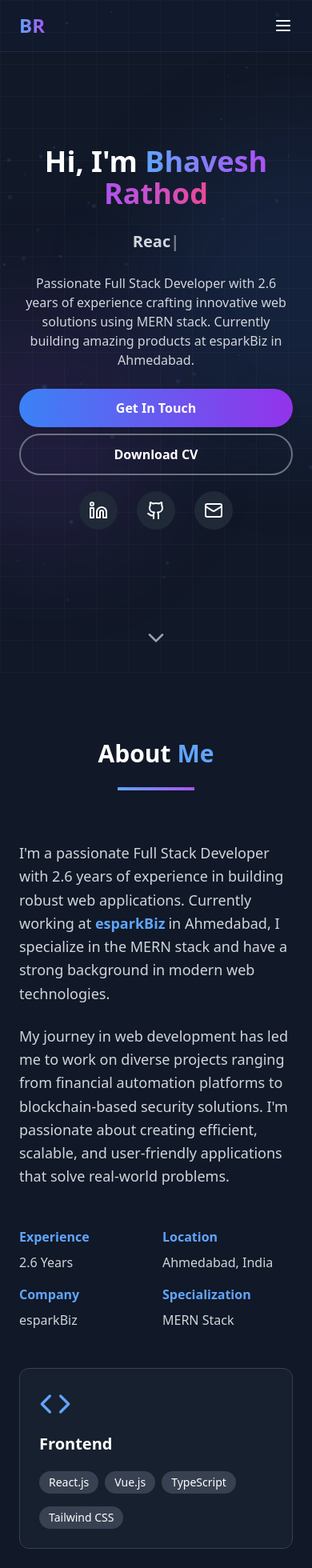
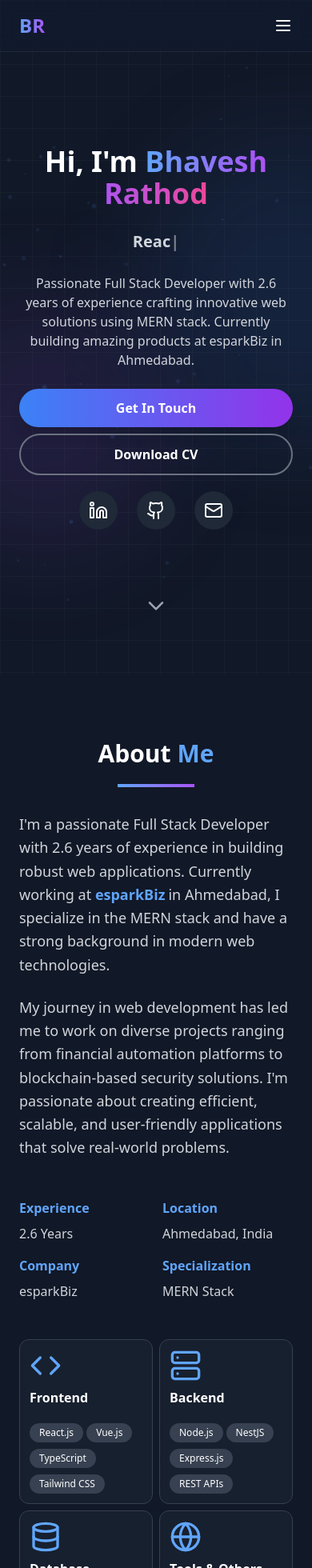
Before and after one commit to RathodBh/portfolio, a React (Vite) app: page / in a window 390 px wide. Shown: the top 1960 px of the page at 80% size. Built offline with nearby package versions, Linux system fonts and the light colour scheme.

Commit message:
Updated the responsiveness and fixed blur for mobile

```diff
--- a/src/components/About.tsx
+++ b/src/components/About.tsx
@@ -18,9 +18,9 @@ const About = () => {
           whileInView={{ opacity: 1, y: 0 }}
           transition={{ duration: 0.8 }}
           viewport={{ once: true }}
-          className="text-center mb-16"
+          className="text-center mb-8 md:mb-16"
         >
-          <h2 className="text-3xl md:text-5xl font-bold mb-6">
+          <h2 className="text-3xl md:text-5xl font-bold mb-5 md:mb-6">
             About <span className="text-blue-400">Me</span>
           </h2>
           <div className="w-24 h-1 bg-gradient-to-r from-blue-400 to-purple-500 mx-auto mb-8"></div>
@@ -70,7 +70,7 @@ const About = () => {
             whileInView={{ opacity: 1, x: 0 }}
             transition={{ duration: 0.8 }}
             viewport={{ once: true }}
-            className="grid grid-cols-1 md:grid-cols-2 gap-6"
+            className="grid grid-cols-2 md:grid-cols-2 gap-2 md:gap-6"
           >
             {skills.map((skill, index) => (
               <motion.div
@@ -80,15 +80,15 @@ const About = () => {
                 transition={{ duration: 0.5, delay: index * 0.1 }}
                 viewport={{ once: true }}
                 whileHover={{ scale: 1.05 }}
-                className="bg-gray-800/50 backdrop-blur-sm p-6 rounded-xl border border-gray-700 hover:border-blue-400 transition-all duration-300"
+                className="bg-gray-800/50 backdrop-blur-sm p-3 md:p-6 rounded-xl border border-gray-700 hover:border-blue-400 transition-all duration-300"
               >
-                <div className="text-blue-400 mb-4">{skill.icon}</div>
-                <h3 className="text-xl font-semibold mb-3">{skill.name}</h3>
+                <div className="text-blue-400 mb-2 md:mb-4">{skill.icon}</div>
+                <h3 className="text-md md:text-xl font-semibold mb-3">{skill.name}</h3>
                 <div className="space-y-2">
                   {skill.techs.map((tech) => (
                     <span
                       key={tech}
-                      className="inline-block bg-gray-700 text-sm px-3 py-1 rounded-full mr-2 mb-2"
+                      className="inline-block bg-gray-700 text-xs md:text-sm px-3 py-1 rounded-full mr-1 md:mr-2 md:mb-2"
                     >
                       {tech}
                     </span>
--- a/src/components/Contact.tsx
+++ b/src/components/Contact.tsx
@@ -58,9 +58,9 @@ const Contact = () => {
           whileInView={{ opacity: 1, y: 0 }}
           transition={{ duration: 0.6, ease: "easeOut" }}
           viewport={{ once: true, margin: "-100px" }}
-          className="text-center mb-16"
+          className="text-center mb-8 md:mb-16"
         >
-          <h2 className="text-3xl md:text-5xl font-bold mb-6">
+          <h2 className="text-3xl md:text-5xl font-bold mb-5 md:mb-6">
             Get In <span className="text-blue-400">Touch</span>
           </h2>
           <div className="w-24 h-1 bg-gradient-to-r from-blue-400 to-purple-500 mx-auto mb-8"></div>
--- a/src/components/Experience.tsx
+++ b/src/components/Experience.tsx
@@ -11,9 +11,9 @@ const Experience = () => {
           whileInView={{ opacity: 1, y: 0 }}
           transition={{ duration: 0.6, ease: "easeOut" }}
           viewport={{ once: true, margin: "-100px" }}
-          className="text-center mb-16"
+          className="text-center mb-8 md:mb-16"
         >
-          <h2 className="text-3xl md:text-5xl font-bold mb-6">
+          <h2 className="text-3xl md:text-5xl font-bold mb-5 md:mb-6">
             My <span className="text-blue-400">Experience</span>
           </h2>
           <div className="w-24 h-1 bg-gradient-to-r from-blue-400 to-purple-500 mx-auto mb-8"></div>
@@ -48,7 +48,7 @@ const Experience = () => {
                 </div>
                 <div className="flex items-center text-gray-400">
                   <Calendar size={20} className="mr-2" />
-                  <span>2022 - Present (2.6 years)</span>
+                  <span>2023 - Present (2.6 years)</span>
                 </div>
                 <div className="flex items-center text-gray-400">
                   <MapPin size={20} className="mr-2" />
--- a/src/components/Header.tsx
+++ b/src/components/Header.tsx
@@ -1,4 +1,4 @@
-import React, { useState, useEffect } from 'react';
+import { useState, useEffect } from 'react';
 import { motion } from 'framer-motion';
 import { Menu, X } from 'lucide-react';
 
@@ -28,10 +28,10 @@ const Header = () => {
       initial={{ y: -100 }}
       animate={{ y: 0 }}
       transition={{ duration: 0.5 }}
-      className={`fixed top-0 left-0 right-0 z-50 transition-all duration-300 ${
+      className={`fixed top-0 left-0 right-0 z-50 transition-all duration-300 border-gray-800 border-b ${
         isScrolled
-          ? 'bg-gray-900/10 backdrop-blur-[8px] border-b border-gray-800'
-          : 'bg-blue-900/5 border-b border-gray-800'
+          ? 'bg-gray-900/10 backdrop-blur-[8px]'
+          : 'bg-blue-900/5 backdrop-blur-[8px] md:backdrop-blur-[0px]'
       }`}
     >
       <nav className="container mx-auto px-6 py-4">
@@ -78,7 +78,7 @@ const Header = () => {
               <a
                 key={item.name}
                 href={item.href}
-                className="block py-2 text-gray-300 hover:text-white transition-colors duration-300"
+                className="block py-2 text-gray-300 hover:text-white transition-colors duration-300 text-center"
                 onClick={() => setIsMobileMenuOpen(false)}
               >
                 {item.name}
--- a/src/components/Hero.tsx
+++ b/src/components/Hero.tsx
@@ -134,7 +134,7 @@ const Hero = () => {
 
         <motion.a
           href="#about"
-          className="absolute bottom-10 left-[calc(50%-16px)] transform -translate-x-1/2"
+          className="absolute bottom-20 md:bottom-10 left-[calc(50%-16px)] transform -translate-x-1/2"
           animate={{ y: [0, 10, 0] }}
           transition={{ duration: 2, repeat: Infinity }}
         >
--- a/src/components/Projects.tsx
+++ b/src/components/Projects.tsx
@@ -14,9 +14,9 @@ const Projects = () => {
           whileInView={{ opacity: 1, y: 0 }}
           transition={{ duration: 0.8 }}
           viewport={{ once: true }}
-          className="text-center mb-16"
+          className="text-center mb-8 md:mb-16"
         >
-          <h2 className="text-3xl md:text-5xl font-bold mb-6">
+          <h2 className="text-3xl md:text-5xl font-bold mb-5 md:mb-6">
             Featured <span className="text-blue-400">Projects</span>
           </h2>
           <div className="w-24 h-1 bg-gradient-to-r from-blue-400 to-purple-500 mx-auto mb-8"></div>
```
